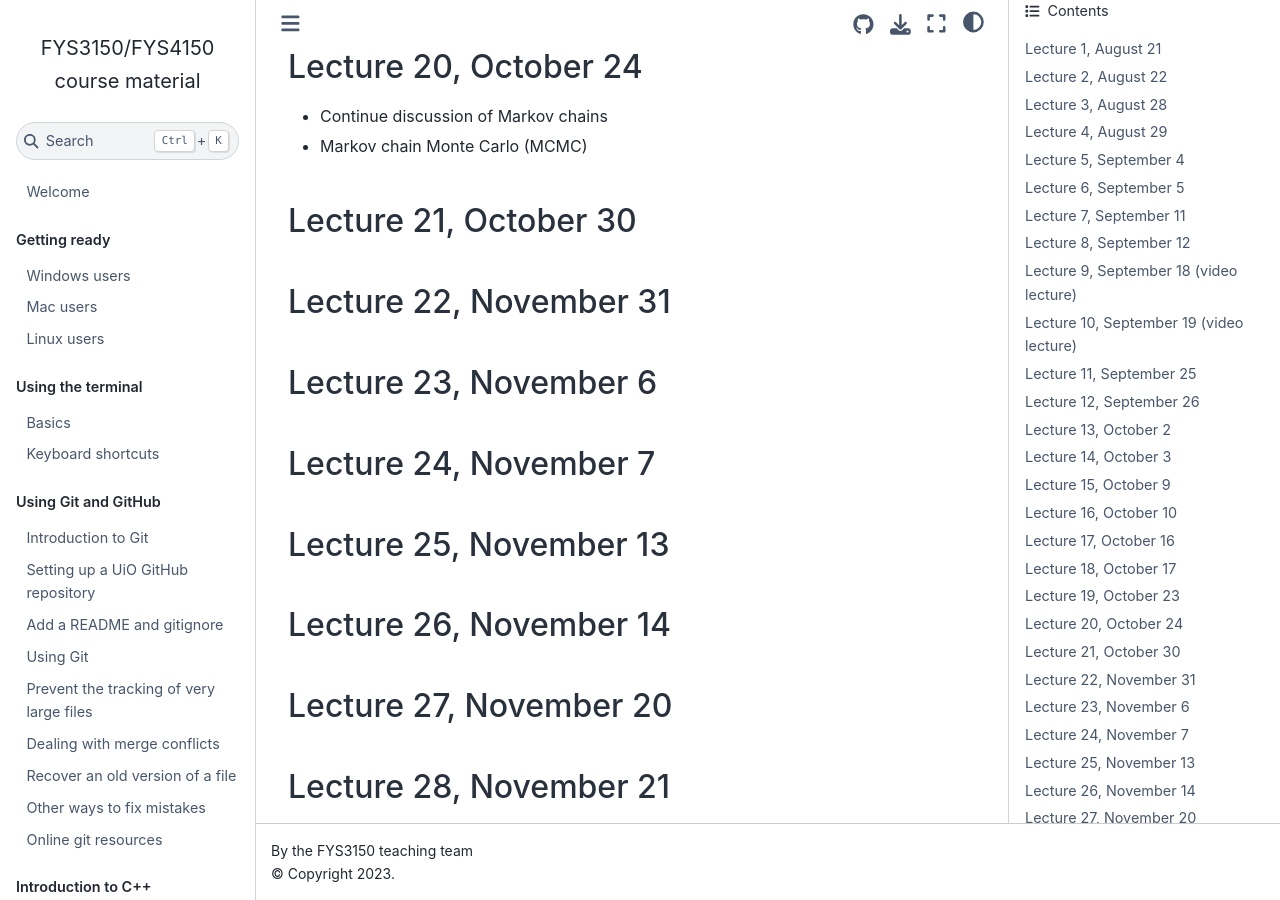
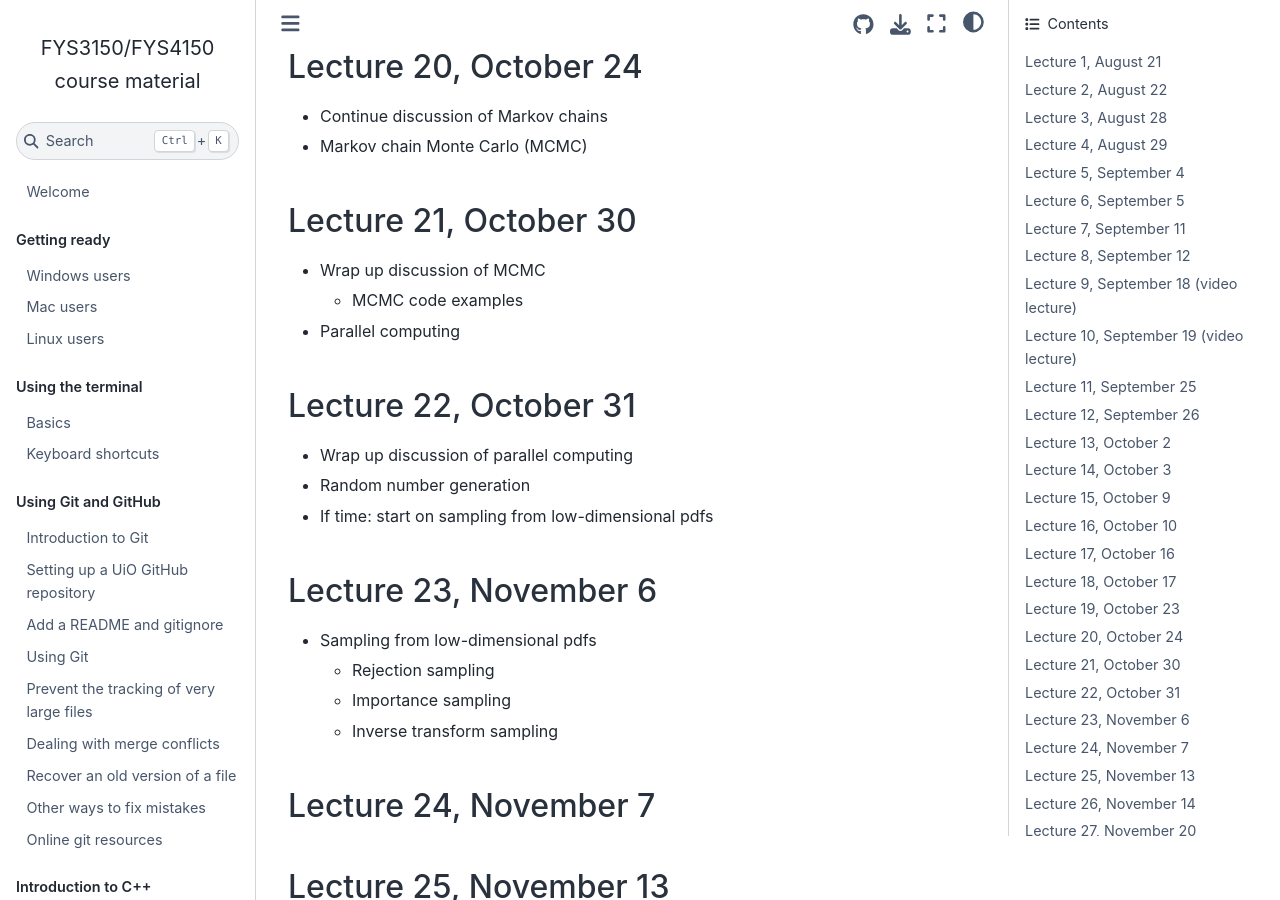
Before and after one commit to anderkve/FYS3150, a Jupyter Book: the page built from lecture_notes/2025/README.md, in a window 1280 px wide and 900 px high, scrolled down 4748 px. Built offline with Jupyter Book 1.0.4 settings and Sphinx 7.4.7 and the Sphinx Book theme 1.1.4, drawn with Linux system fonts in a browser that asks for light colours; pages that are not in the unit, such as notebooks, are missing from menus.

Commit message:
Update README.md

```diff
--- a/lecture_notes/2025/README.md
+++ b/lecture_notes/2025/README.md
@@ -170,15 +170,22 @@
 
 
 ### Lecture 21, October 30
+- Wrap up discussion of MCMC
+  - MCMC code examples
+- Parallel computing
 
 
-
-### Lecture 22, November 31
-
+### Lecture 22, October 31
+- Wrap up discussion of parallel computing
+- Random number generation
+- If time: start on sampling from low-dimensional pdfs
 
 
 ### Lecture 23, November 6
-
+- Sampling from low-dimensional pdfs
+  - Rejection sampling
+  - Importance sampling
+  - Inverse transform sampling
 
 
 ### Lecture 24, November 7
```
